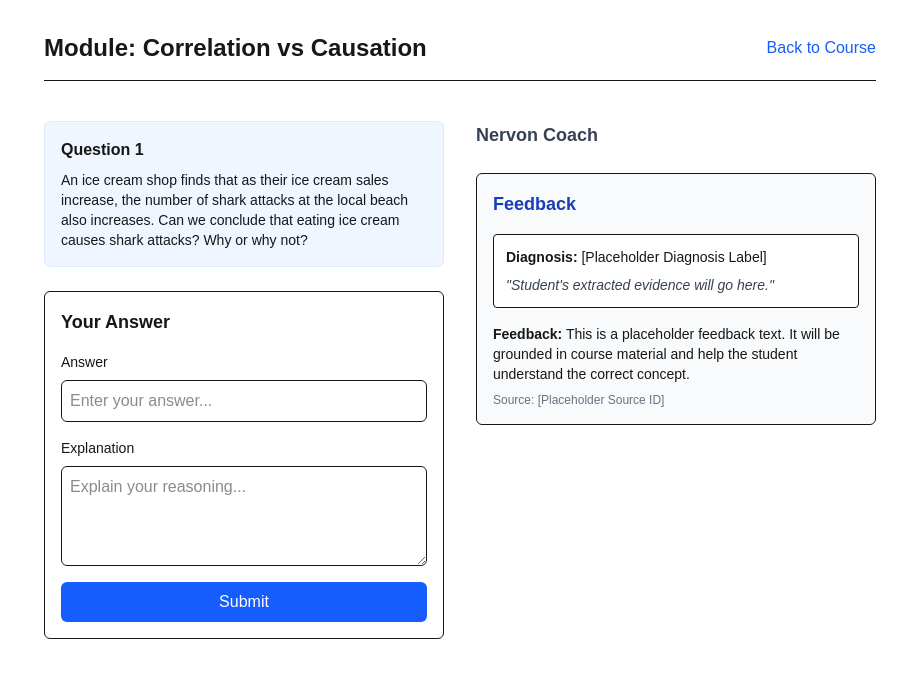
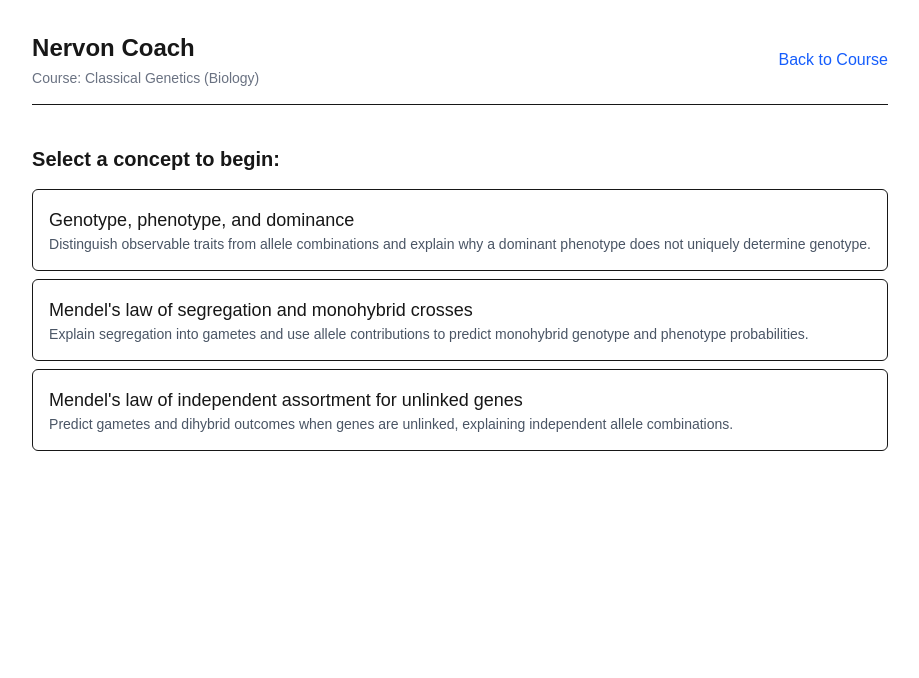
Before and after one commit to cephalic-labs/nervon, a Next.js app: page /learn in a window 1280 px wide. Shown: the top 678 px of the page, without its empty margins (180-1099 px from the left). Built offline with nearby package versions, Linux system fonts and the light colour scheme.

Commit message:
feat(ui): connect learner analysis flow to classical genetics course

```diff
--- a/app/learn/page.tsx
+++ b/app/learn/page.tsx
@@ -1,32 +1,22 @@
-import AttemptForm from "@/components/AttemptForm";
-import FeedbackPanel from "@/components/FeedbackPanel";
+import { getPublicCourse } from "@/lib/course";
+import LearnerFlow from "@/components/LearnerFlow";
 import Link from "next/link";
 
 export default function LearnPage() {
+  const course = getPublicCourse("classical-genetics");
+
   return (
-    <div className="max-w-4xl mx-auto p-8 flex flex-col gap-6">
+    <div className="max-w-5xl mx-auto p-8 flex flex-col gap-6">
       <header className="flex justify-between items-center border-b pb-4">
-        <h1 className="text-2xl font-bold">Module: Correlation vs Causation</h1>
+        <div className="flex flex-col gap-1">
+          <h1 className="text-2xl font-bold">Nervon Coach</h1>
+          <p className="text-sm text-gray-500">Course: {course.title}</p>
+        </div>
         <Link href="/" className="text-blue-600 hover:underline">Back to Course</Link>
       </header>
 
-      <main className="grid grid-cols-1 md:grid-cols-2 gap-8 mt-4">
-        <div className="flex flex-col gap-6">
-          <div className="bg-blue-50 p-4 rounded-md border border-blue-100">
-            <h2 className="font-semibold mb-2">Question 1</h2>
-            <p className="text-sm">
-              An ice cream shop finds that as their ice cream sales increase, the number of shark attacks at the local beach also increases.
-              Can we conclude that eating ice cream causes shark attacks? Why or why not?
-            </p>
-          </div>
-
-          <AttemptForm />
-        </div>
-
-        <div className="flex flex-col gap-6">
-          <h2 className="font-semibold text-lg text-gray-700">Nervon Coach</h2>
-          <FeedbackPanel />
-        </div>
+      <main className="mt-4">
+        <LearnerFlow course={course} />
       </main>
     </div>
   );
--- a/app/page.tsx
+++ b/app/page.tsx
@@ -1,21 +1,31 @@
 import Link from "next/link";
+import { getPublicCourse } from "@/lib/course";
 
 export default function CourseEntry() {
+  const course = getPublicCourse("classical-genetics");
+
   return (
     <div className="max-w-4xl mx-auto p-8 flex flex-col gap-6">
       <header className="border-b pb-4">
-        <h1 className="text-3xl font-bold">Introductory Statistics</h1>
+        <h1 className="text-3xl font-bold">{course.title}</h1>
         <p className="text-gray-600 mt-2">Welcome to your university learning coach, Nervon.</p>
+        <p className="text-sm mt-2 font-medium text-amber-700 bg-amber-50 p-2 inline-block rounded">
+          {course.reviewStatus === "pending-educator-review" ? "Pending Educator Review (Synthetic UI fixture — not live AI)" : ""}
+        </p>
       </header>
 
       <main className="flex flex-col gap-4">
         <section>
-          <h2 className="text-xl font-semibold mb-2">Course Modules</h2>
+          <h2 className="text-xl font-semibold mb-2">Course Concepts</h2>
           <ul className="list-disc pl-5 flex flex-col gap-2">
-            <li>Correlation versus causation</li>
-            <li>Sampling bias</li>
-            <li>Mean versus median</li>
+            {course.concepts.map((concept) => (
+              <li key={concept.id}>{concept.title}</li>
+            ))}
           </ul>
+        </section>
+
+        <section className="text-sm text-gray-500 bg-gray-50 p-4 rounded-md">
+          <p><strong>Disclosure:</strong> {course.disclosure}</p>
         </section>
 
         <div className="flex gap-4 mt-4">
--- a/components/AttemptForm.tsx
+++ b/components/AttemptForm.tsx
@@ -2,17 +2,25 @@
 
 import { useState } from "react";
 
-export default function AttemptForm() {
+interface AttemptFormProps {
+  onSubmit: (answer: string, explanation: string) => void;
+  isSubmitting?: boolean;
+  disabled?: boolean;
+  buttonText?: string;
+}
+
+export default function AttemptForm({ onSubmit, isSubmitting, disabled, buttonText = "Submit" }: AttemptFormProps) {
   const [answer, setAnswer] = useState("");
   const [explanation, setExplanation] = useState("");
 
   const handleSubmit = (e: React.FormEvent) => {
     e.preventDefault();
-    console.log("Submitted:", { answer, explanation });
+    if (!answer.trim() || !explanation.trim() || disabled || isSubmitting) return;
+    onSubmit(answer, explanation);
   };
 
   return (
-    <form onSubmit={handleSubmit} className="flex flex-col gap-4 p-4 border rounded-md">
+    <form onSubmit={handleSubmit} className="flex flex-col gap-4 p-4 border rounded-md bg-white">
       <h3 className="font-semibold text-lg">Your Answer</h3>
       <div className="flex flex-col gap-2">
         <label htmlFor="answer" className="text-sm font-medium">Answer</label>
@@ -21,8 +29,10 @@ export default function AttemptForm() {
           type="text"
           value={answer}
           onChange={(e) => setAnswer(e.target.value)}
-          className="border p-2 rounded-md"
+          className="border p-2 rounded-md disabled:bg-gray-100 disabled:text-gray-500"
           placeholder="Enter your answer..."
+          disabled={disabled || isSubmitting}
+          required
         />
       </div>
       <div className="flex flex-col gap-2">
@@ -31,12 +41,18 @@ export default function AttemptForm() {
           id="explanation"
           value={explanation}
           onChange={(e) => setExplanation(e.target.value)}
-          className="border p-2 rounded-md min-h-[100px]"
+          className="border p-2 rounded-md min-h-[100px] disabled:bg-gray-100 disabled:text-gray-500"
           placeholder="Explain your reasoning..."
+          disabled={disabled || isSubmitting}
+          required
         />
       </div>
-      <button type="submit" className="bg-blue-600 text-white py-2 px-4 rounded-md hover:bg-blue-700">
-        Submit
+      <button
+        type="submit"
+        className="bg-blue-600 text-white py-2 px-4 rounded-md hover:bg-blue-700 disabled:bg-gray-400 disabled:cursor-not-allowed transition-colors"
+        disabled={disabled || isSubmitting || !answer.trim() || !explanation.trim()}
+      >
+        {isSubmitting ? "Submitting..." : buttonText}
       </button>
     </form>
   );
--- a/components/FeedbackPanel.tsx
+++ b/components/FeedbackPanel.tsx
@@ -1,15 +1,54 @@
-export default function FeedbackPanel() {
+import type { AnalyzeResponse } from "@/lib/contracts";
+
+interface FeedbackPanelProps {
+  isLoading: boolean;
+  response: AnalyzeResponse | null;
+}
+
+export default function FeedbackPanel({ isLoading, response }: FeedbackPanelProps) {
+  if (isLoading) {
+    return (
+      <div className="p-4 border rounded-md bg-slate-50 flex items-center justify-center min-h-[150px]">
+        <div className="flex flex-col items-center gap-2">
+          <div className="animate-spin rounded-full h-8 w-8 border-b-2 border-blue-600"></div>
+          <span className="text-sm text-gray-500">Analyzing your reasoning...</span>
+        </div>
+      </div>
+    );
+  }
+
+  if (!response) {
+    return (
+      <div className="p-4 border border-dashed border-gray-300 rounded-md bg-gray-50 flex items-center justify-center min-h-[150px] text-gray-400 text-sm italic">
+        Submit your answer to see feedback.
+      </div>
+    );
+  }
+
+  const { diagnosis, feedback } = response;
+
   return (
     <div className="p-4 border rounded-md bg-slate-50 flex flex-col gap-4">
       <h3 className="font-semibold text-lg text-blue-800">Feedback</h3>
-      <div className="p-3 bg-white border rounded text-sm">
-        <p className="mb-2"><strong>Diagnosis:</strong> [Placeholder Diagnosis Label]</p>
-        <p className="text-gray-700 italic">"Student's extracted evidence will go here."</p>
+
+      <div className="p-3 bg-white border rounded text-sm flex flex-col gap-2">
+        <p><strong>Hypothesis:</strong> {diagnosis.label}</p>
+        <p className="text-gray-700 italic border-l-2 pl-2">&quot;{diagnosis.evidence}&quot;</p>
+        <div className="text-xs text-gray-500 flex items-center gap-1 mt-1">
+          <span className="bg-gray-200 px-1.5 py-0.5 rounded">Provider: {diagnosis.decisionProvider}</span>
+        </div>
       </div>
-      <div className="text-sm">
-        <p><strong>Feedback:</strong> This is a placeholder feedback text. It will be grounded in course material and help the student understand the correct concept.</p>
-        <p className="mt-2 text-xs text-gray-500">Source: [Placeholder Source ID]</p>
-      </div>
+
+      {feedback && (
+        <div className="text-sm bg-blue-50/50 p-3 rounded border border-blue-100">
+          <p><strong>Feedback:</strong> {feedback.text}</p>
+          {feedback.sourceIds && feedback.sourceIds.length > 0 && (
+            <p className="mt-2 text-xs text-gray-500">
+              Source Attribution: {feedback.sourceIds.join(", ")}
+            </p>
+          )}
+        </div>
+      )}
     </div>
   );
 }
--- /dev/null
+++ b/components/LearnerFlow.tsx
@@ -0,0 +1,173 @@
+"use client";
+
+import { useState, useEffect } from "react";
+import type { PublicCourse, AnalyzeResponse, ApiError } from "@/lib/contracts";
+
+import AttemptForm from "./AttemptForm";
+import FeedbackPanel from "./FeedbackPanel";
+
+export default function LearnerFlow({ course }: { course: PublicCourse }) {
+  const [selectedConceptId, setSelectedConceptId] = useState<string>("");
+  const [isSubmitting, setIsSubmitting] = useState(false);
+  const [apiError, setApiError] = useState<string | null>(null);
+  const [analyzeResponse, setAnalyzeResponse] = useState<AnalyzeResponse | null>(null);
+
+  // Generate or retrieve localSessionId
+  const [localSessionId, setLocalSessionId] = useState<string>("");
+  useEffect(() => {
+    let sid = localStorage.getItem("nervon_demo_session_id");
+    if (!sid) {
+      sid = crypto.randomUUID();
+      localStorage.setItem("nervon_demo_session_id", sid);
+    }
+    // eslint-disable-next-line react-hooks/set-state-in-effect
+    setLocalSessionId(sid);
+  }, []);
+
+  const selectedConcept = course.concepts.find((c) => c.id === selectedConceptId);
+  const initialQuestion = selectedConcept?.questions[0];
+
+  const handleInitialSubmit = async (answer: string, explanation: string) => {
+    if (!selectedConcept || !initialQuestion) return;
+
+    setIsSubmitting(true);
+    setApiError(null);
+    setAnalyzeResponse(null);
+
+    try {
+      const res = await fetch("/api/analyze", {
+        method: "POST",
+        headers: { "Content-Type": "application/json" },
+        body: JSON.stringify({
+          courseId: course.courseId,
+          questionId: initialQuestion.id,
+          answer,
+          explanation,
+          localSessionId,
+        }),
+      });
+
+      if (!res.ok) {
+        let errorMsg = "Service unavailable.";
+        try {
+          const errData = (await res.json()) as ApiError;
+          if (errData.error?.message) {
+            errorMsg = errData.error.message;
+          }
+        } catch {
+          // Ignore json parse error
+        }
+        setApiError(errorMsg);
+        setIsSubmitting(false);
+        return;
+      }
+
+      const data = (await res.json()) as AnalyzeResponse;
+      setAnalyzeResponse(data);
+    } catch {
+      setApiError("A network or unexpected error occurred.");
+    } finally {
+      setIsSubmitting(false);
+    }
+  };
+
+  const handleNextQuestionSubmit = (answer: string, explanation: string) => {
+    // Keep verification submission integration for later milestone
+    console.log("Verification submission deferred:", { answer, explanation });
+    alert("Verification submission will be integrated in a later milestone.");
+  };
+
+  if (!selectedConceptId) {
+    return (
+      <div className="flex flex-col gap-4">
+        <h2 className="text-xl font-semibold">Select a concept to begin:</h2>
+        <div className="flex flex-col gap-2">
+          {course.concepts.map((concept) => (
+            <button
+              key={concept.id}
+              onClick={() => setSelectedConceptId(concept.id)}
+              className="text-left p-4 border rounded-md hover:bg-gray-50 flex flex-col"
+            >
+              <span className="font-medium text-lg">{concept.title}</span>
+              <span className="text-sm text-gray-600">{concept.learningObjective}</span>
+            </button>
+          ))}
+        </div>
+      </div>
+    );
+  }
+
+  return (
+    <div className="flex flex-col gap-8">
+      <div className="flex justify-between items-center">
+        <h2 className="text-xl font-semibold">Concept: {selectedConcept?.title}</h2>
+        <button
+          onClick={() => {
+            setSelectedConceptId("");
+            setAnalyzeResponse(null);
+            setApiError(null);
+          }}
+          className="text-sm text-blue-600 hover:underline"
+        >
+          Change Concept
+        </button>
+      </div>
+
+      <div className="grid grid-cols-1 md:grid-cols-2 gap-8">
+        <div className="flex flex-col gap-6">
+          <div className="bg-blue-50 p-4 rounded-md border border-blue-100">
+            <h3 className="font-semibold mb-2">Initial Question</h3>
+            <p className="text-sm">{initialQuestion?.prompt}</p>
+          </div>
+
+          <AttemptForm
+            onSubmit={handleInitialSubmit}
+            isSubmitting={isSubmitting}
+            disabled={!!analyzeResponse}
+          />
+
+          {apiError && (
+            <div className="p-4 bg-red-50 text-red-700 border border-red-200 rounded-md">
+              <strong>Error:</strong> {apiError}
+            </div>
+          )}
+        </div>
+
+        <div className="flex flex-col gap-6">
+          <h2 className="font-semibold text-lg text-gray-700 flex items-center gap-2">
+            Nervon Coach
+            <span className="text-xs px-2 py-1 bg-amber-100 text-amber-800 rounded font-normal">
+              Synthetic UI fixture — not live AI
+            </span>
+          </h2>
+
+          <FeedbackPanel
+            isLoading={isSubmitting}
+            response={analyzeResponse}
+          />
+
+          {analyzeResponse && analyzeResponse.diagnosis.reviewRequired && (
+            <div className="p-4 bg-amber-50 text-amber-800 border border-amber-200 rounded-md">
+              <p className="font-semibold">Educator Review Required</p>
+              <p className="text-sm mt-1">We need more explanation or educator review to provide accurate feedback. You cannot advance to the next question yet.</p>
+            </div>
+          )}
+
+          {analyzeResponse && !analyzeResponse.diagnosis.reviewRequired && analyzeResponse.nextQuestion && (
+            <div className="flex flex-col gap-4 mt-4 border-t pt-6">
+              <h3 className="font-semibold text-lg text-blue-800">Check your understanding</h3>
+              <div className="bg-blue-50 p-4 rounded-md border border-blue-100">
+                <p className="text-sm">{analyzeResponse.nextQuestion.prompt}</p>
+              </div>
+              <AttemptForm
+                onSubmit={handleNextQuestionSubmit}
+                isSubmitting={false}
+                buttonText="Submit Verification (Demo)"
+              />
+            </div>
+          )}
+        </div>
+      </div>
+    </div>
+  );
+}
```
Also changed, not shown: components/EducatorSummary.tsx (+13 -8 lines).
